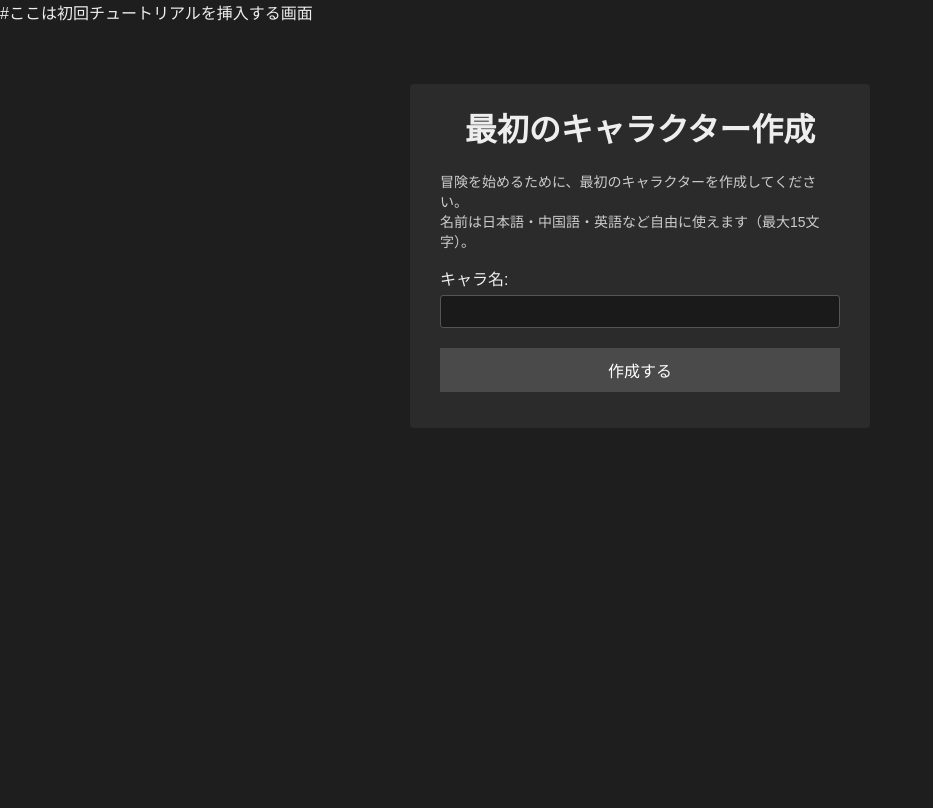
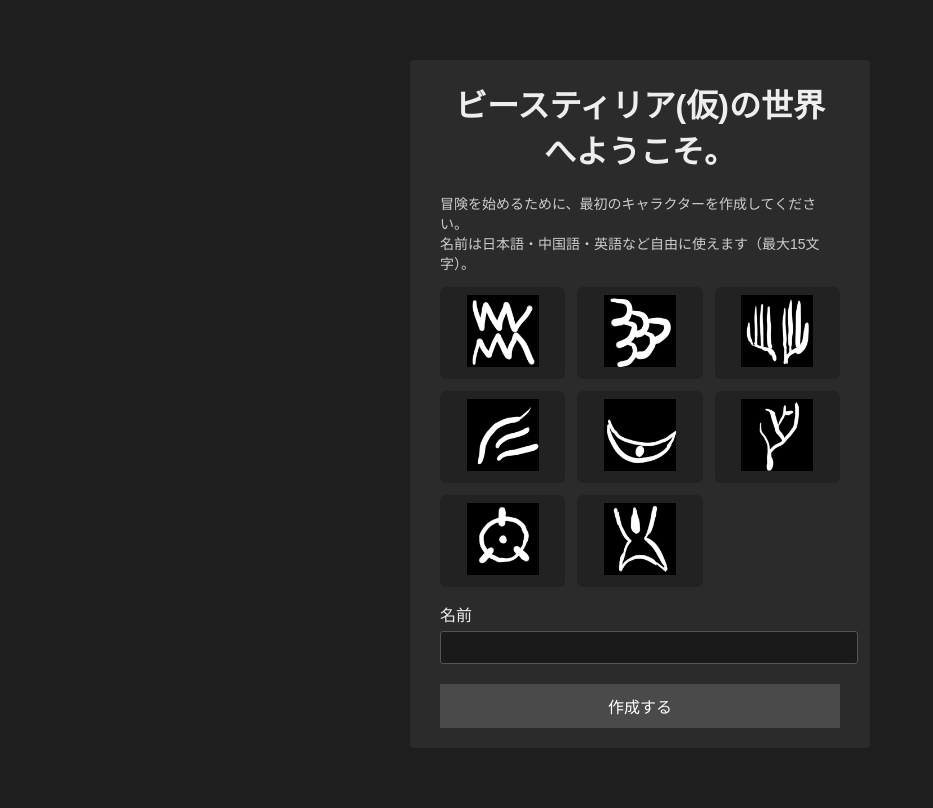
Before and after one commit to Novas-Shirogane/Beastilia, a Django app: page /onboarding/ in a window 1280 px wide. Shown: the whole page, without its empty margins (0-933 px from the left). Before the commit the page ends 428 px from the top, so only its background shows below. Run offline with Django 5.2, Linux system fonts and the light colour scheme; a user stored in the database is signed in; tables that the repository leaves empty hold one stand-in row (values such as "Sample post").

Commit message:
20251124

```diff
--- a/mygame/game/admin.py
+++ b/mygame/game/admin.py
@@ -1,4 +1,6 @@
 from django.contrib import admin
-from .models import UserProfile
+from .models import UserProfile, Character, Location
 
 admin.site.register(UserProfile)
+admin.site.register(Character)
+admin.site.register(Location)
--- a/mygame/game/models.py
+++ b/mygame/game/models.py
@@ -10,10 +10,17 @@
     def __str__(self):
         return self.account_id
 
+class Location(models.Model):
+    name = models.CharField(max_length=50)
+    code = models.PositiveSmallIntegerField(unique=True)
+
+    def __str__(self):
+        return self.name
+
 class Character(models.Model):
     user = models.ForeignKey(User, on_delete=models.CASCADE)
     name = models.CharField(max_length=30)
     race = models.PositiveSmallIntegerField(default=0)
     job = models.PositiveSmallIntegerField(default=0)
     rank = models.PositiveSmallIntegerField(default=1)
-    location_id = models.PositiveSmallIntegerField(default=0)
+    location = models.ForeignKey("Location", on_delete=models.PROTECT, null=True, blank=True)
--- /dev/null
+++ b/mygame/game/static/game/onboarding_script.js
@@ -0,0 +1,35 @@
+document.addEventListener("DOMContentLoaded", () => {
+  const filename = `/static/game/onboarding_texts_${LANG}.json`;
+  console.log("trying to load:", filename);
+
+  fetch(filename)
+    .then(async res => {
+      const raw = await res.text();
+      console.log("status:", res.status);
+      console.log("raw response text:", raw);
+
+      if (!res.ok) {
+        throw new Error("HTTP " + res.status);
+      }
+
+      let data;
+      try {
+        data = JSON.parse(raw);
+      } catch (e) {
+        console.error("JSON parse error:", e);
+        return;  // ここで終了
+      }
+
+      // ここから先は JSON が正しく読めた場合だけ実行
+      document.getElementById("title").textContent = data.title;
+
+      document.getElementById("description").innerHTML =
+        data.description.replace(/\n/g, "<br>");
+
+      document.getElementById("label_name").textContent = data.label_name;
+      document.getElementById("button_create").textContent = data.button_create;
+    })
+    .catch(err => {
+      console.error("読み込み失敗:", err);
+    });
+});
--- /dev/null
+++ b/mygame/game/static/game/onboarding_texts_ja.json
@@ -0,0 +1,6 @@
+{
+  "title": "ビースティリア(仮)の世界へようこそ。",
+  "description": "冒険を始めるために、最初のキャラクターを作成してください。\n名前は日本語・中国語・英語など自由に使えます（最大15文字）。",
+  "button_create": "作成する",
+  "label_name": "名前"
+}
--- a/mygame/game/templates/onboarding.html
+++ b/mygame/game/templates/onboarding.html
@@ -1,4 +1,4 @@
-#ここは初回チュートリアルを挿入する画面
+{% load static %}
 <!DOCTYPE html>
 <html lang="ja">
 <head>
@@ -55,29 +55,60 @@
     margin: 5px 0 0;
     font-size: 13px;
 }
+.race-icon {
+  width: 72px;
+  height: 72px;
+}
+
+.race-list {
+  display: grid;
+  grid-template-columns: repeat(3, 1fr);
+  gap: 12px;
+}
+
+.race-option {
+  text-align: center;
+  cursor: pointer;
+  background: #222;
+  padding: 8px;
+  border-radius: 6px;
+}
 </style>
 </head>
 <body>
+
+<script>
+  // Django側で決めた言語コードを埋め込む例（"ja" / "en" など）
+  const LANG = "{{ language_code|default:'ja' }}";
+</script>
+<script src="{% static 'game/onboarding_script.js' %}"></script>
+
 <div class="container">
 
-    <h1>最初のキャラクター作成</h1>
+    <h1 id="title"></h1>
 
-    <p style="font-size:14px;color:#ccc;">
-        冒険を始めるために、最初のキャラクターを作成してください。<br>
-        名前は日本語・中国語・英語など自由に使えます（最大15文字）。
-    </p>
+    <p id="description" style="font-size:14px;color:#ccc;"></p>
 
     <form method="post">
+
+        <div class="race-list">
+        {% for icon in icons %}
+            <div class="race-option">
+            <img src="{% static 'game/icons/races/' %}{{ icon }}" class="race-icon">
+            </div>
+        {% endfor %}
+        </div>
+
         {% csrf_token %}
         {{ form.non_field_errors }}
 
         <label>
-            {{ form.name.label_tag }}
+            <span id="label_name"></span>
             {{ form.name }}
             {{ form.name.errors }}
         </label>
 
-        <button type="submit">作成する</button>
+        <button id="button_create" type="submit"></button>
     </form>
 
 </div>
--- a/mygame/game/views.py
+++ b/mygame/game/views.py
@@ -1,4 +1,6 @@
+import os
 from django.shortcuts import render, redirect
+from django.conf import settings
 from django.contrib.auth import authenticate, login as auth_login, logout as auth_logout
 from django.contrib.auth.decorators import login_required
 
@@ -60,6 +62,10 @@
 def onboarding(request):
     profile = request.user.userprofile
 
+    #種族アイコン一覧を表示する
+    icons_dir = os.path.join(settings.BASE_DIR, "game/static/game/icons/races")
+    ricons = [f for f in os.listdir(icons_dir) if f.endswith(".png")]
+
     if request.method == 'POST':
         form = CharacterCreateForm(request.POST)
         if form.is_valid():
@@ -76,7 +82,8 @@
 
     return render(request, 'onboarding.html', {
         'form': form,
-    })
+        "icons": ricons,
+    }, )
 
 #メイン画面遷移時チェック
 @login_required
@@ -87,6 +94,16 @@
     if char_count == 0:
         return redirect('onboarding')
 
+    # ログインユーザのキャラ一覧
+    characters = Character.objects.filter(user=request.user).order_by('id')
+
+    # とりあえず先頭を「選択中キャラ」として扱う
+    selected = characters.first()
+
+    context = {
+        'characters': characters,
+        'selected': selected,
+    }
     # キャラ一覧や探索ボタンをここで描画
     return render(request, 'main.html', {
         # 'characters': Character.objects.filter(user=request.user),
```
Also changed, not shown: mygame/game/static/game/race_data_ja.json (added, +50 -0 lines), mygame/game/templates/main.html (+19 -2 lines), mygame/game/migrations/0003_location_remove_character_location_id_and_more.py (added), mygame/game/static/game/icons/races/Aquasoul.png (added), mygame/game/static/game/icons/races/Fangsoul.png (added), mygame/game/static/game/icons/races/Forestsoul.png (added), mygame/game/static/game/icons/races/Handysoul.png (added), mygame/game/static/game/icons/races/Nocturnsoul.png (added), mygame/game/static/game/icons/races/Originsoul.png (added), mygame/game/static/game/icons/races/Scalesoul.png (added), mygame/game/static/game/icons/races/Wingsoul.png (added).
